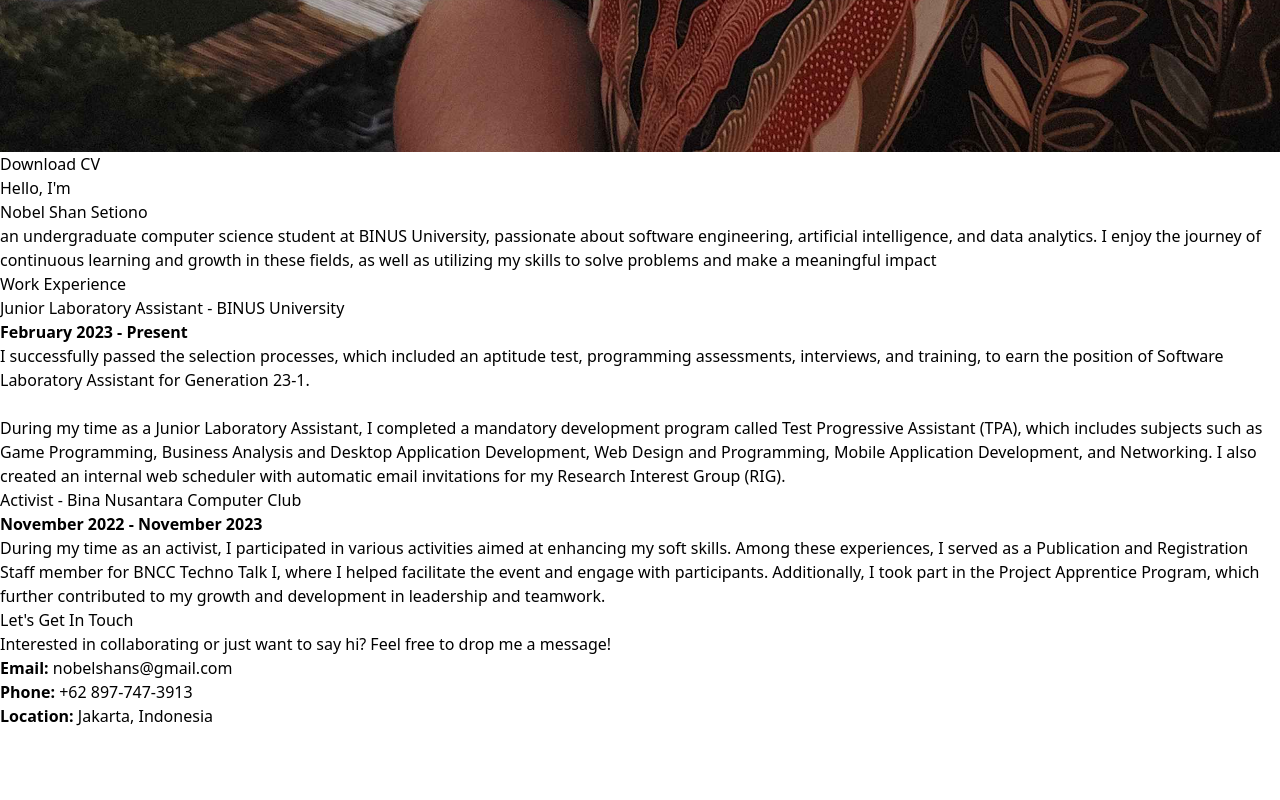
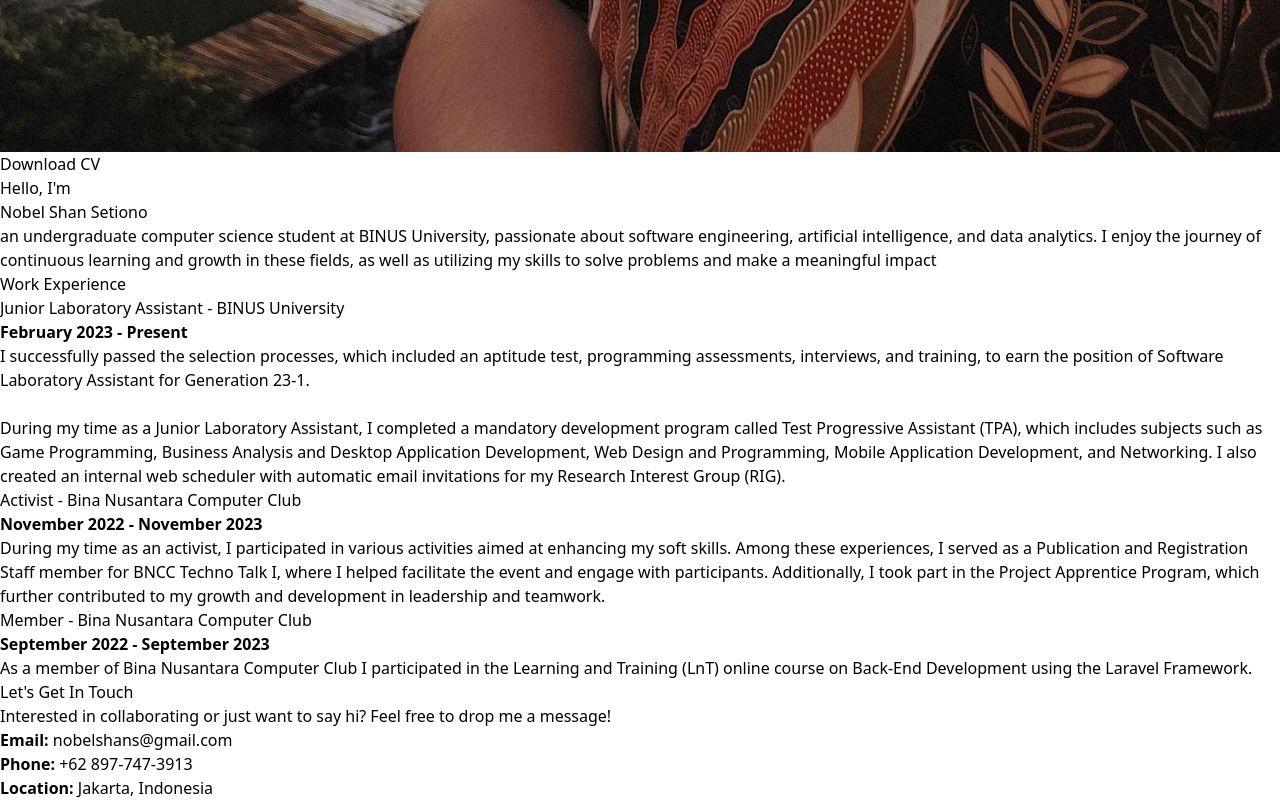
Before and after one commit to NobelSS/nobelss.github.io, a React (Vite) app: page / in a window 1280 px wide. Shown: the part 1663-2463 px from the top of the page. Before the commit the page ends 2391 px from the top, so only its background shows below. Built offline with nearby package versions, Linux system fonts and the light colour scheme.

Commit message:
added experience

```diff
--- a/src/pages/home.tsx
+++ b/src/pages/home.tsx
@@ -22,6 +22,12 @@ export default function HomePage() {
       period: "November 2022 - November 2023",
       description: `
       During my time as an activist, I participated in various activities aimed at enhancing my soft skills. Among these experiences, I served as a Publication and Registration Staff member for BNCC Techno Talk I, where I helped facilitate the event and engage with participants. Additionally, I took part in the Project Apprentice Program, which further contributed to my growth and development in leadership and teamwork.`,
+    },
+    {
+      position: "Member - Bina Nusantara Computer Club",
+      period: "September 2022 - September 2023",
+      description: `
+      As a member of Bina Nusantara Computer Club I participated in the Learning and Training (LnT) online course on Back-End Development using the Laravel Framework.`,
     },
   ];
 
```
